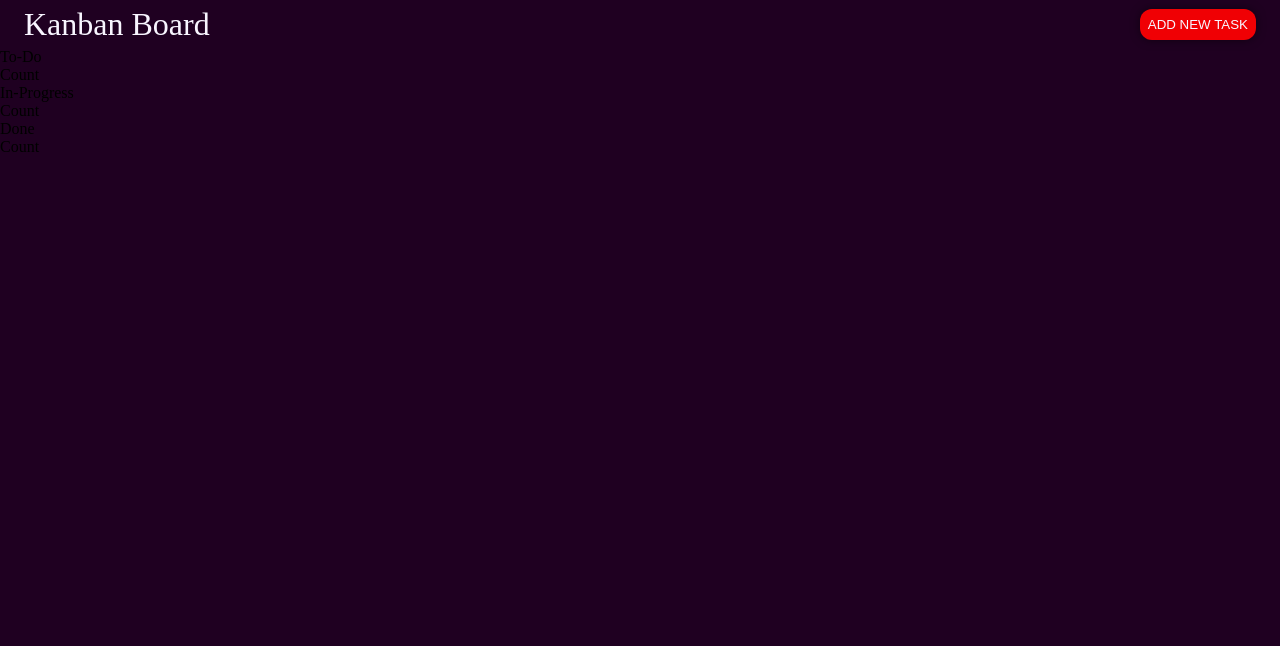
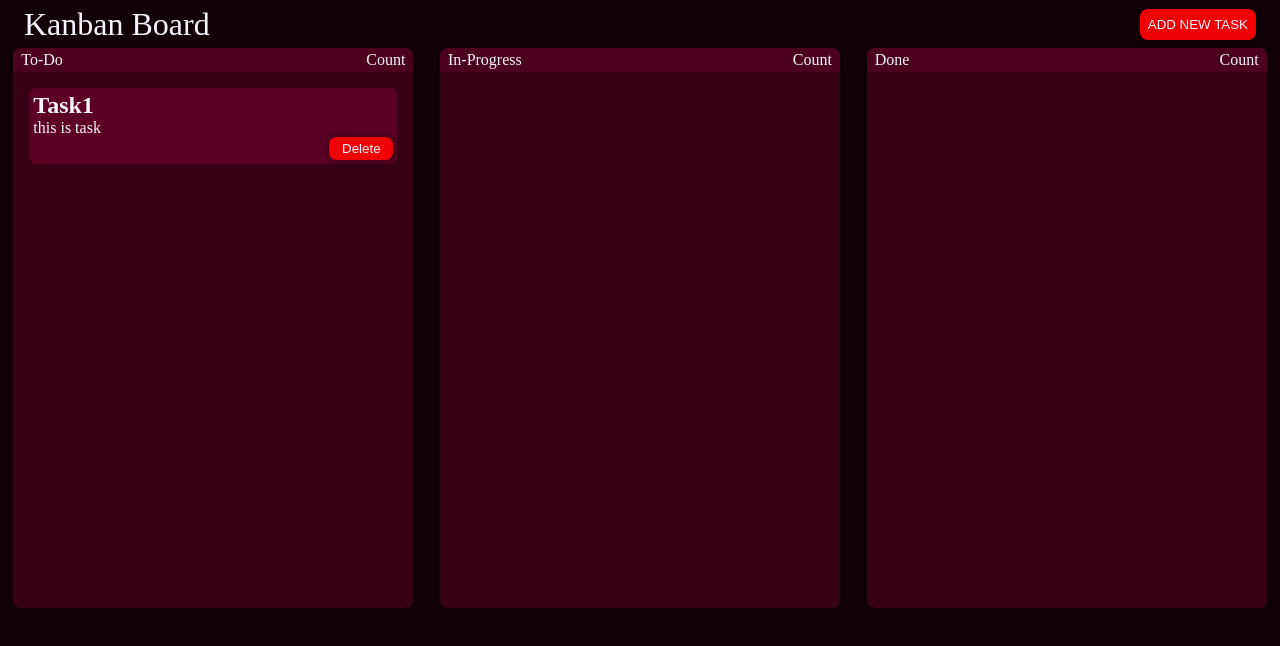
Before and after one commit to shubmaan/javascript-kanban-board, a plain HTML site: page index.html in a window 1280 px wide. Drawn offline with Linux system fonts and the light colour scheme.

Commit message:
Refactor HTML structure and enhance CSS styles for hero section and columns

```diff
--- a/index.html
+++ b/index.html
@@ -1,25 +1,31 @@
-<!DOCTYPE html>
+<!doctype html>
 <html lang="en">
     <head>
-    <meta charset="UTF-8">
-    <meta name="viewport" content="width=device-width, initial-scale=1.0">
+        <meta charset="UTF-8" />
+        <meta name="viewport" content="width=device-width, initial-scale=1.0" />
         <title>Kanban Board</title>
-    <link rel="stylesheet" href="style.css">
-
+        <link rel="stylesheet" href="style.css" />
     </head>
     <body>
         <main>
             <nav id="navBar">
-            <div class="leftNavDiv">
-                Kanban Board
+                <div class="leftNavDiv">Kanban Board</div>
+                <div class="rightNavDiv">
+                    <button id="addNewTaskBtn" class="btn">ADD NEW TASK</button>
                 </div>
-            <div class="rightNavDiv"><button id="addNewTaskBtn" class="btn">ADD NEW TASK</button></div>
             </nav>
             <section class="hero">
                 <div class="colums to-do">
                     <div class="heading">
                         <div class="left">To-Do</div>
                         <div class="right">Count</div>
+                    </div>
+                    <div class="allTask">
+                        <div draggable="true" class="task">
+                            <h2 class="title">Task1</h2>
+                            <p class="discraption">this is task</p>
+                            <button class="delBtn btn">Delete</button>
+                        </div>
                     </div>
                 </div>
                 <div class="colums in-progress">
@@ -35,11 +41,7 @@
                     </div>
                 </div>
             </section>
-
         </main>
-
-
-
 
         <script src="script.js"></script>
     </body>
--- a/style.css
+++ b/style.css
@@ -13,7 +13,10 @@ html,body{
 
 :root{
     /* Backgrounds */
-    --primary-bg-color: #1f0021;
+    --primary-bg-color: #130007;
+    --secondary-bg-color: #380116;
+    --colums-heading-bg-color:#4b011d;
+
 
     /* text color */
     --text-primary: #f8f5ff;
@@ -23,7 +26,6 @@ html,body{
     --primary-btn-bg-color: #F00004;
 
     /* border-radius */
-    --radius-none: 0;
     --radius-xs: 0.125rem;  /* 2px */
     --radius-sm: 0.25rem;   /* 4px */
     --radius-md: 0.5rem;    /* 8px */
@@ -66,7 +68,7 @@ body{
     background-color: var(--primary-btn-bg-color);
     border:  none;
     outline: none;
-    border-radius: var(--radius-lg);
+    border-radius: var(--radius-md);
     box-shadow: 0px 0px 10px 0px rgba(0, 0, 0, 0.5);
     transition: transform 0.2s ease-in-out;
     cursor: pointer;
@@ -88,3 +90,74 @@ body{
 .leftNavDiv{
     font-size: 2rem;
 }
+
+.colums{
+
+    height: 35rem;
+    width: 25rem;
+    background-color: var(--secondary-bg-color);
+    padding: 1rem;
+    border-radius: var(--radius-md);
+    color: var(--text-primary);
+    box-shadow: 0px 0px 10px 0px rgba(0, 0, 0, 0.5);
+    position: relative;
+    transition: transform 0.2s ease-in-out;
+}
+
+.hero{
+    display: flex;
+    justify-content: space-around;
+}
+
+.heading{
+    position: absolute;
+    top: 0;
+    left: 0;
+    width: 100%;
+    height: var(--space-lg);
+    background-color: var(--colums-heading-bg-color);
+    display: flex;
+    justify-content: space-between;
+    align-items: center;
+    border-radius: var(--radius-md) var(--radius-md) 0 0;
+}
+
+.left,.right{
+    margin: var(--space-sm);
+}
+
+.allTask{
+    display: flex;
+    flex-direction: column;
+    align-items: center;
+    gap: var(--space-md);
+    margin-top: var(--space-lg);;
+    width: 100%;
+
+
+}
+
+.task{
+    display: flex;
+    flex-direction: column;
+    border-radius: var(--radius-md);
+    width: 100%;
+    height: auto;
+    padding: var(--space-xs);
+    background-color: #5d0124;
+    cursor: grab;
+    overflow-wrap: break-word;
+    word-wrap: break-word;
+
+}
+
+.delBtn{
+    width: 4rem;
+    padding: var(--space-xs);
+    align-self: flex-end;
+}
+
+.drag{
+    transform: scale(1.05);
+
+}
```
Lines whose indentation alone changed are shown as unchanged.
